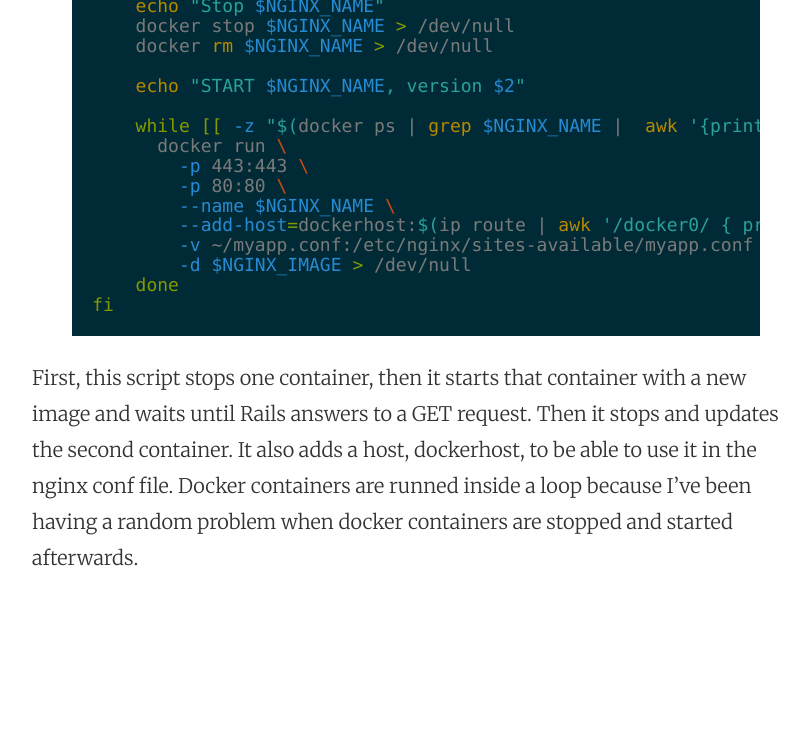
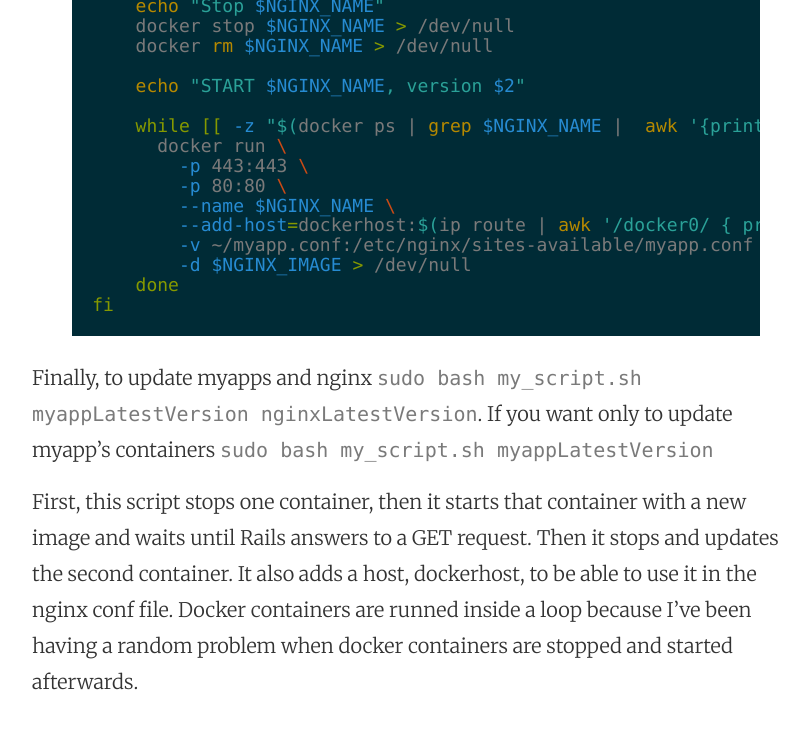
Before and after one commit to jpcolomer/jpcolomer.github.io, a Jekyll site: the page built from _posts/2015-02-24-rails-zero-downtime-deployment-with-docker.md, in a window 1280 px wide and 900 px high, scrolled down 2734 px. Shown: the top 729 px of the window, without its empty margins (224-1033 px from the left). Built offline with Jekyll 4.4.1, drawn with Linux system fonts in a browser that asks for light colours; Markdown is read by kramdown in place of the engine named in the settings; comment, search, counter and statistics services are not loaded.

Commit message:
Add command to run script

```diff
--- a/_posts/2015-02-24-rails-zero-downtime-deployment-with-docker.md
+++ b/_posts/2015-02-24-rails-zero-downtime-deployment-with-docker.md
@@ -125,5 +125,10 @@ if [ ! -z "$2" ]
 fi
 {% endhighlight %}
 
+Finally, to update myapps and nginx `sudo bash my_script.sh
+myappLatestVersion
+nginxLatestVersion`. If you want only to update myapp's containers `sudo bash
+my_script.sh myappLatestVersion`
+
 First, this script stops one container, then it starts that container with a new image and waits until Rails answers to a GET request. Then it stops and updates the second container.
 It also adds a host, dockerhost, to be able to use it in the nginx conf file. Docker containers are runned inside a loop because I've been having a random problem when docker containers are stopped and started afterwards.
```
